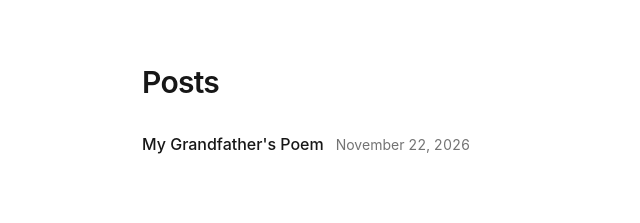
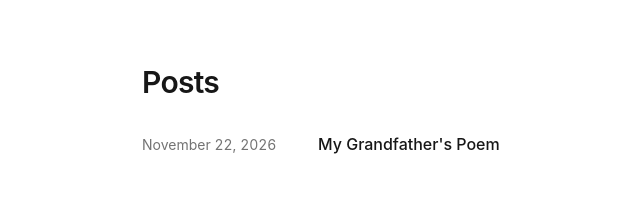
Before and after one commit to kdog3682/kdog3682.github.io, an Astro site: page /posts in a window 1280 px wide. Shown: the whole page, without its empty margins (178-818 px from the left). Built offline with nearby package versions, Linux system fonts and the light colour scheme; Astro itself is replaced by a stand-in of ours.

Commit message:
Posts index: date left on wide screens, under the title on phones

```diff
--- a/src/components/BlogIndex.tsx
+++ b/src/components/BlogIndex.tsx
@@ -15,15 +15,16 @@ export function BlogIndex({ posts, title = "Posts", basePath = "/posts" }: Props
       {posts.length === 0 ? (
         <p className="mt-8 text-muted-foreground">No posts yet.</p>
       ) : (
+        // phone: title, then the date under it. sm up: date column on the left, title beside it
         <ol className="mt-8 space-y-4">
           {posts.map((post) => (
-            <li key={post.slug} className="flex flex-wrap items-baseline gap-x-3">
+            <li key={post.slug} className="flex flex-col gap-0.5 sm:flex-row sm:items-baseline sm:gap-4">
               <a href={`${basePath}/${post.slug}`} className="font-medium hover:underline underline-offset-4">
                 {post.title}
               </a>
               <time
                 dateTime={post.date.toISOString()}
-                className="shrink-0 text-sm tabular-nums text-muted-foreground"
+                className="shrink-0 text-sm tabular-nums text-muted-foreground sm:order-first sm:w-40"
               >
                 {formatDate(post.date)}
               </time>
```
